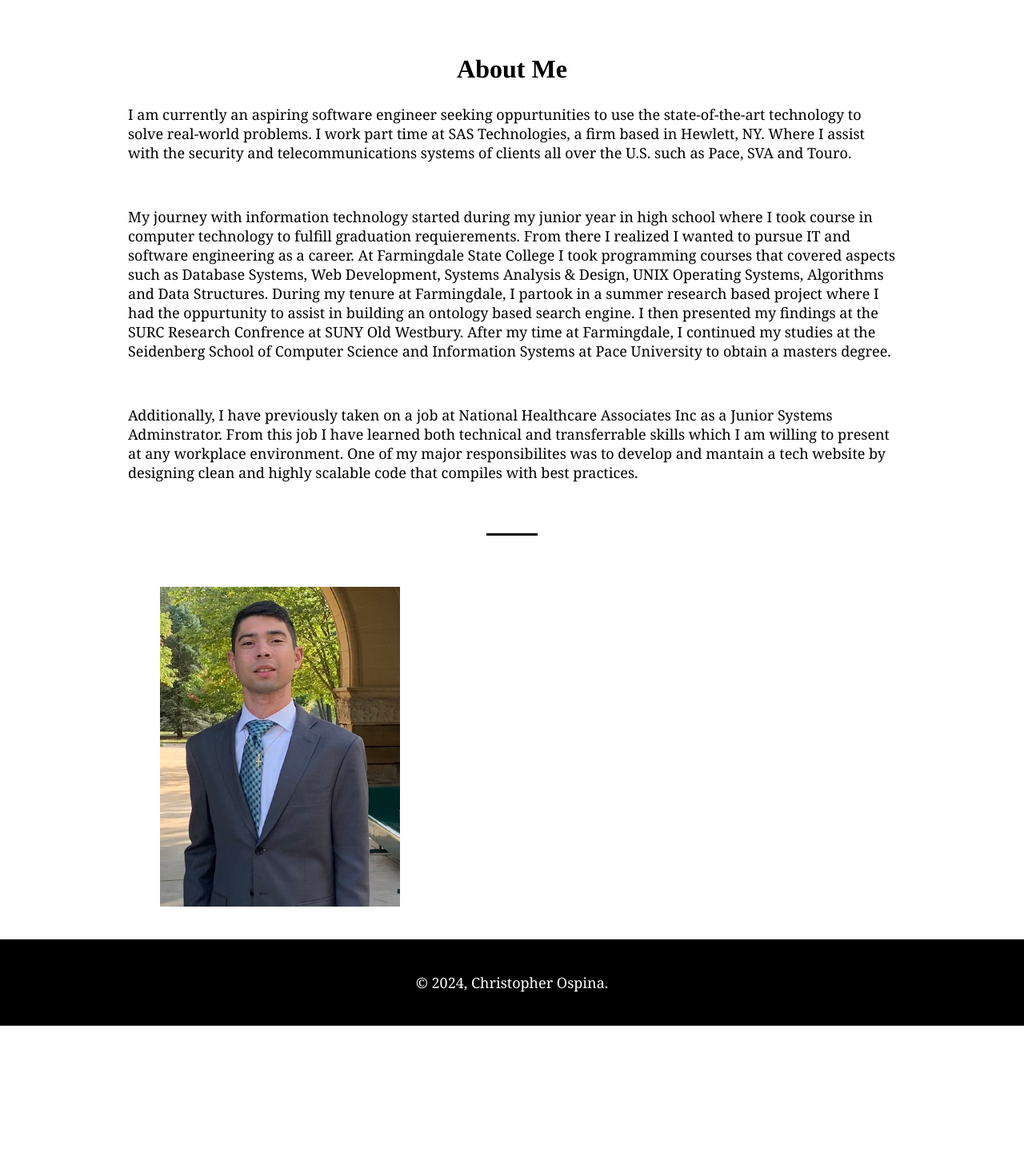
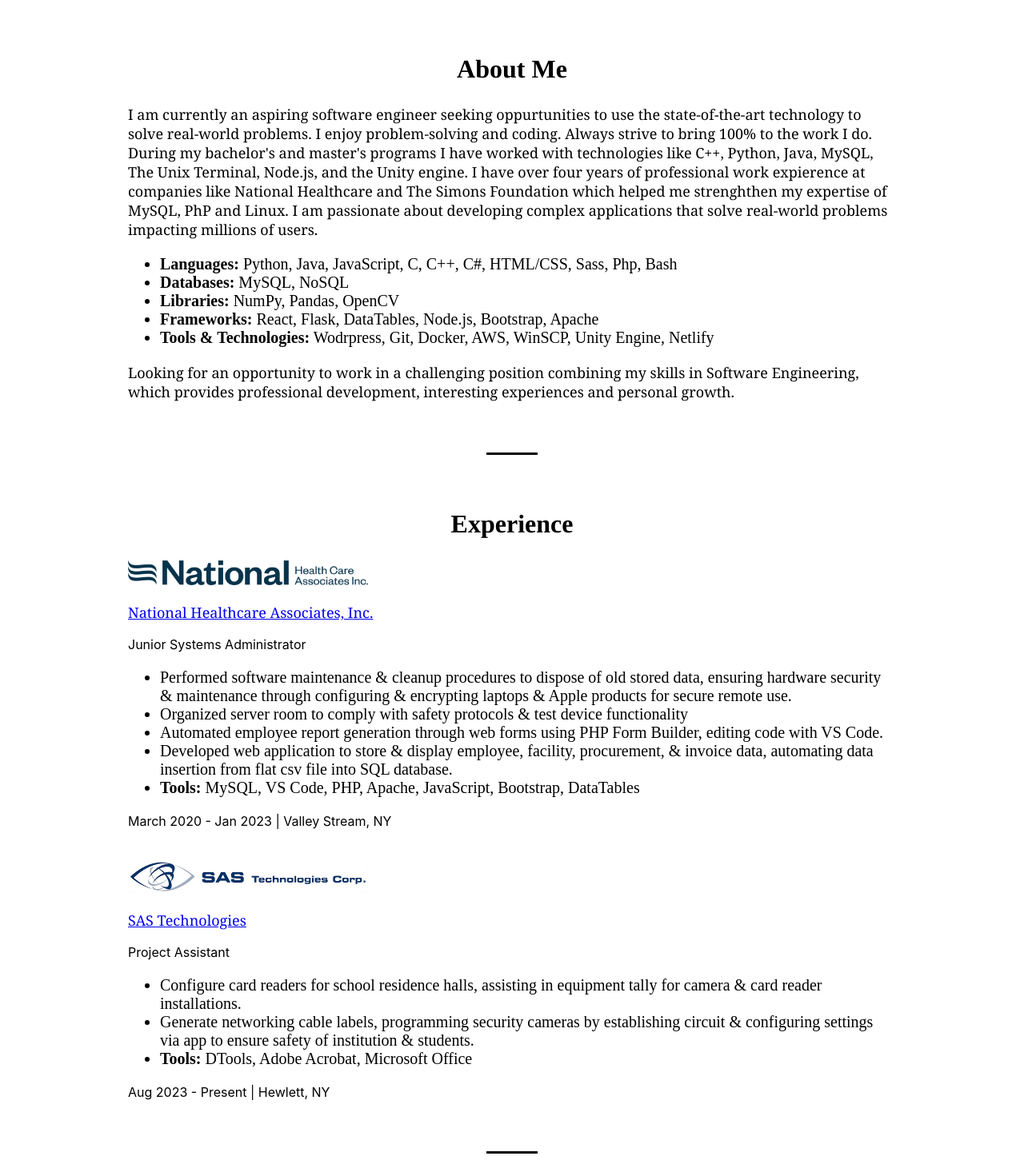
Before and after one commit to ChrisOspina/Professional-Website, a React (Create React App) app: page / in a window 1280 px wide. Shown: the part 284-1750 px from the top of the page at 80% size. Before the commit the page ends 1567 px from the top, so only its background shows below. Built offline with nearby package versions, Linux system fonts and the light colour scheme.

Commit message:
Main content will now have multiple sections

```diff
--- a/src/Main.jsx
+++ b/src/Main.jsx
@@ -1,32 +1,116 @@
 import React from "react";
 import './include/style.css';
 import profile from './profile.jpg';
+import nchalogo from './assets/National_HCA_Logo_RGB.png'
+import saslogo from './assets/saslogo.png'
 
 function Main(){
-    //TODO: update information
 return(
     <div className="mainContent">
         <div className="mainHeader">
             <h2 className="mainHeader-heading">About Me</h2>
         </div>
-        <div className="descripiton">
-            <p>I am currently an aspiring software engineer seeking oppurtunities to use the state-of-the-art technology to solve real-world problems. I work part time at SAS Technologies,
-        a firm based in Hewlett, NY. Where I assist with the security and telecommunications systems of clients all over the U.S. such as Pace,
-        SVA and Touro.</p>
+
+        <section id="descripiton" className="section scrollspy">
+            <div className="containter flow-text">
+                <p>I am currently an aspiring software engineer seeking oppurtunities to use the state-of-the-art technology to solve real-world problems.
+                I enjoy problem-solving and coding. Always strive to bring 100% to the work I do.
+
+                During my bachelor's and master's programs I have worked with technologies like C++, Python, Java, MySQL, The Unix Terminal, Node.js, and the Unity engine.
+                I have over four years of professional work expierence at companies like National Healthcare and The Simons Foundation which helped me
+                strenghthen my expertise of MySQL, PhP and Linux.
+
+                I am passionate about developing complex applications that solve real-world problems impacting millions of users.
+                </p>
+
+                <ul>
+                    <li><b>Languages:</b> Python, Java, JavaScript, C, C++, C#, HTML/CSS, Sass, Php, Bash</li>
+                    <li><b>Databases:</b> MySQL, NoSQL</li>
+                    <li><b>Libraries:</b> NumPy, Pandas, OpenCV</li>
+                    <li><b>Frameworks:</b> React, Flask, DataTables, Node.js, Bootstrap, Apache</li>
+                    <li><b>Tools & Technologies:</b> Wodrpress, Git, Docker, AWS, WinSCP, Unity Engine, Netlify</li>
+                </ul>
+                <p>
+                Looking for an opportunity to work in a challenging position combining my skills in Software Engineering, which provides professional development, interesting experiences and personal growth.
+                </p>
+            </div>
+        </section>
         <br/>
-        <p>My journey with information technology started during my junior year in high school where I took course in computer technology to fulfill
-        graduation requierements. From there I realized I wanted to pursue IT and software engineering as a career. At Farmingdale State College
-        I took programming courses that covered aspects such as Database Systems, Web Development, Systems Analysis & Design, UNIX Operating Systems,
-        Algorithms and Data Structures. During my tenure at Farmingdale, I partook in a summer research based project where I had the oppurtunity
-        to assist in building an ontology based search engine. I then presented my findings at the SURC Research Confrence at SUNY Old Westbury.
-        After my time at Farmingdale, I continued my studies at the Seidenberg School of Computer Science and Information Systems at Pace University to obtain a masters degree.</p>
+
+        <section id="experience" className="section scrollspy">
+            <h2 className="mainHeader-heading">Experience</h2>
+            <div class="container">
+                <div class="card">
+                <div class="card-content">
+                    <div class="row">
+                    <div class="col s12 m2">
+                        <a href="https://www.nhca.com/"><img alt="National logo"
+                            src={nchalogo} class="responsive-img center-block" /></a>
+              </div>
+              <div class="col s12 m10">
+                <p>
+                  <span class="card-title"><a href="https://www.nhca.com/"
+                      class="teal-text hoverline">National Healthcare Associates, Inc.</a></span>
+                </p>
+              </div>
+            </div>
+            <div class="role brown-text text-darken-2">Junior Systems Administrator</div>
+            <ul>
+              <li>
+              Performed software maintenance & cleanup procedures to dispose of old stored data, ensuring hardware security & maintenance through configuring & encrypting laptops & Apple products for secure remote use.
+              </li>
+              <li>
+              Organized server room to comply with safety protocols & test device functionality
+              </li>
+              <li>Automated employee report generation through web forms using PHP Form Builder, editing code with VS Code.</li>
+              <li>Developed web application to store & display employee, facility, procurement, & invoice data, automating data insertion from flat csv file into SQL database.</li>
+              <li>
+                <b>Tools:</b> MySQL, VS Code, PHP, Apache, JavaScript, Bootstrap, DataTables
+              </li>
+            </ul>
+          </div>
+          <div class="card-action">
+            <span>March 2020 - Jan 2023 | Valley Stream, NY</span>
+          </div>
+        </div>
         <br/>
-        <p>
-        Additionally, I have previously taken on a job at National Healthcare Associates Inc as a Junior Systems Adminstrator. From this job I have
-        learned both technical and transferrable skills which I am willing to present at any workplace environment. One of my major responsibilites
-        was to develop and mantain a tech website by designing clean and highly scalable code that compiles with best practices.
-        </p>
+        <br/>
+
+        <div class="card">
+          <div class="card-content">
+            <div class="row">
+              <div class="col s12 m2">
+                <a href="https://www.sastechnologies.com"><img alt="SAS logo"
+                    src={saslogo} class="responsive-img center-block" /></a>
+              </div>
+              <div class="col s12 m10">
+                <p>
+                  <span class="card-title"><a href="https://www.sastechnologies.com" target="_blank"
+                      class="teal-text hoverline">SAS Technologies</a></span>
+                </p>
+              </div>
+            </div>
+            <div class="role brown-text text-darken-2">Project Assistant</div>
+            <ul>
+              <li>
+              Configure card readers for school residence halls, assisting in equipment tally for camera & card reader installations.
+              </li>
+              <li>
+              Generate networking cable labels, programming security cameras by establishing circuit & configuring settings via app to ensure safety of institution & students.
+              </li>
+                <li><b>Tools:</b> DTools, Adobe Acrobat, Microsoft Office</li>
+            </ul>
+          </div>
+          <div class="card-action">
+            <span>Aug 2023 - Present | Hewlett, NY</span>
+          </div>
         </div>
+
+
+
+            </div>
+        </section>
+
         <article className="profile">
             <figure className="profile_img_container">
                 <img className="profile_pic" src={profile} alt="profile"/>
--- a/src/include/style.css
+++ b/src/include/style.css
@@ -59,7 +59,7 @@ p{
     font-family: Georgia, 'Times New Roman', Times, serif;
 }
 
-.mainContent .descripiton::after{
+.mainContent .section::after{
     margin: 4rem auto;
     display: block;
     content: "";
```
Also changed, not shown: src/assets/National_HCA_Logo_RGB.png (added), src/assets/saslogo.png (added).
